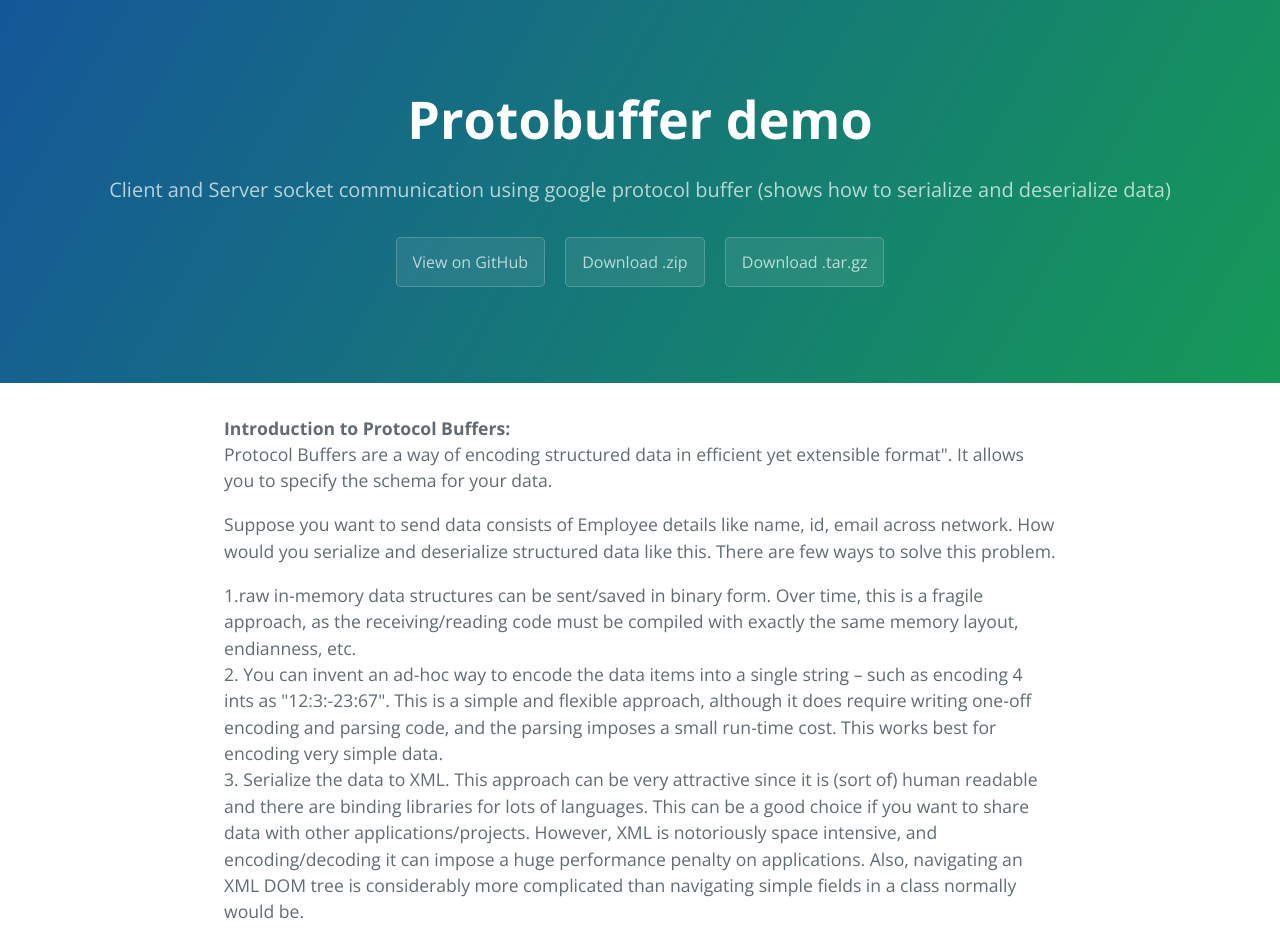
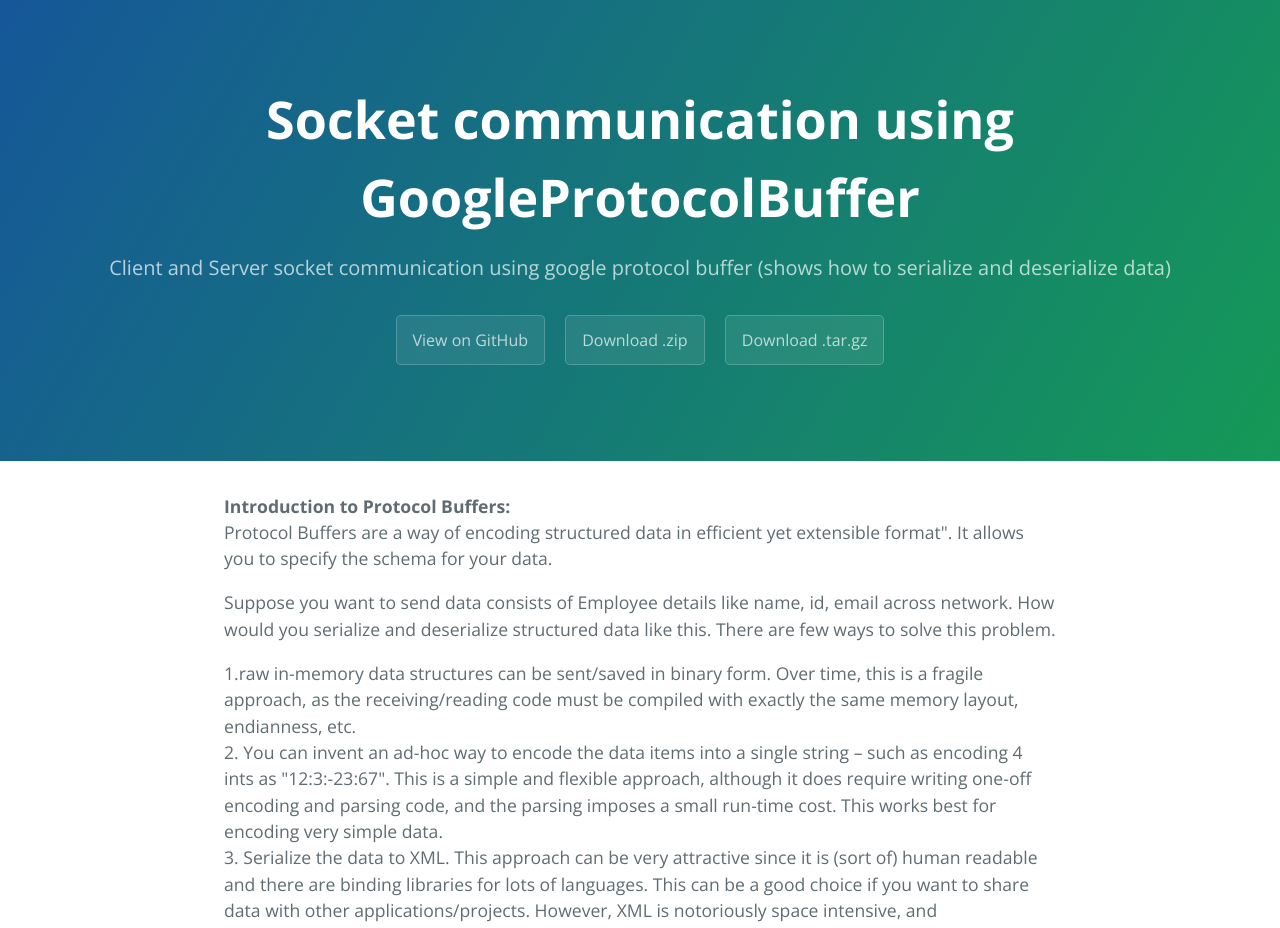
Before and after one commit to ChokshiSarthak/Google_Protocobuffer_Demo, a plain HTML site: page index.html in a window 1280 px wide. Shown: the top 928 px of the page. Drawn offline with nearby package versions, Linux system fonts and the light colour scheme.

Commit message:
Create gh-pages branch via GitHub

```diff
--- a/index.html
+++ b/index.html
@@ -2,7 +2,7 @@
 <html lang="en-us">
   <head>
     <meta charset="UTF-8">
-    <title>Protobuffer demo by ChokshiSarthak</title>
+    <title>Socket communication using GoogleProtocolBuffer  by ChokshiSarthak</title>
     <meta name="viewport" content="width=device-width, initial-scale=1">
     <link rel="stylesheet" type="text/css" href="stylesheets/normalize.css" media="screen">
     <link href='https://fonts.googleapis.com/css?family=Open+Sans:400,700' rel='stylesheet' type='text/css'>
@@ -11,11 +11,11 @@
   </head>
   <body>
     <section class="page-header">
-      <h1 class="project-name">Protobuffer demo</h1>
+      <h1 class="project-name">Socket communication using GoogleProtocolBuffer </h1>
       <h2 class="project-tagline">Client and Server socket communication using google protocol buffer (shows how to serialize and deserialize data)</h2>
-      <a href="https://github.com/ChokshiSarthak/protobuffer_demo" class="btn">View on GitHub</a>
-      <a href="https://github.com/ChokshiSarthak/protobuffer_demo/zipball/master" class="btn">Download .zip</a>
-      <a href="https://github.com/ChokshiSarthak/protobuffer_demo/tarball/master" class="btn">Download .tar.gz</a>
+      <a href="https://github.com/ChokshiSarthak/Google_Protocobuffer_Demo" class="btn">View on GitHub</a>
+      <a href="https://github.com/ChokshiSarthak/Google_Protocobuffer_Demo/zipball/master" class="btn">Download .zip</a>
+      <a href="https://github.com/ChokshiSarthak/Google_Protocobuffer_Demo/tarball/master" class="btn">Download .tar.gz</a>
     </section>
 
     <section class="main-content">
@@ -47,7 +47,7 @@ message Employee{<br>
 <a href="https://developers.google.com/protocol-buffers/docs/overview">https://developers.google.com/protocol-buffers/docs/overview</a></p>
 
       <footer class="site-footer">
-        <span class="site-footer-owner"><a href="https://github.com/ChokshiSarthak/protobuffer_demo">Protobuffer demo</a> is maintained by <a href="https://github.com/ChokshiSarthak">ChokshiSarthak</a>.</span>
+        <span class="site-footer-owner"><a href="https://github.com/ChokshiSarthak/Google_Protocobuffer_Demo">Socket communication using GoogleProtocolBuffer </a> is maintained by <a href="https://github.com/ChokshiSarthak">ChokshiSarthak</a>.</span>
 
         <span class="site-footer-credits">This page was generated by <a href="https://pages.github.com">GitHub Pages</a> using the <a href="https://github.com/jasonlong/cayman-theme">Cayman theme</a> by <a href="https://twitter.com/jasonlong">Jason Long</a>.</span>
       </footer>
```
Also changed, not shown: params.json (+1 -1 lines).
